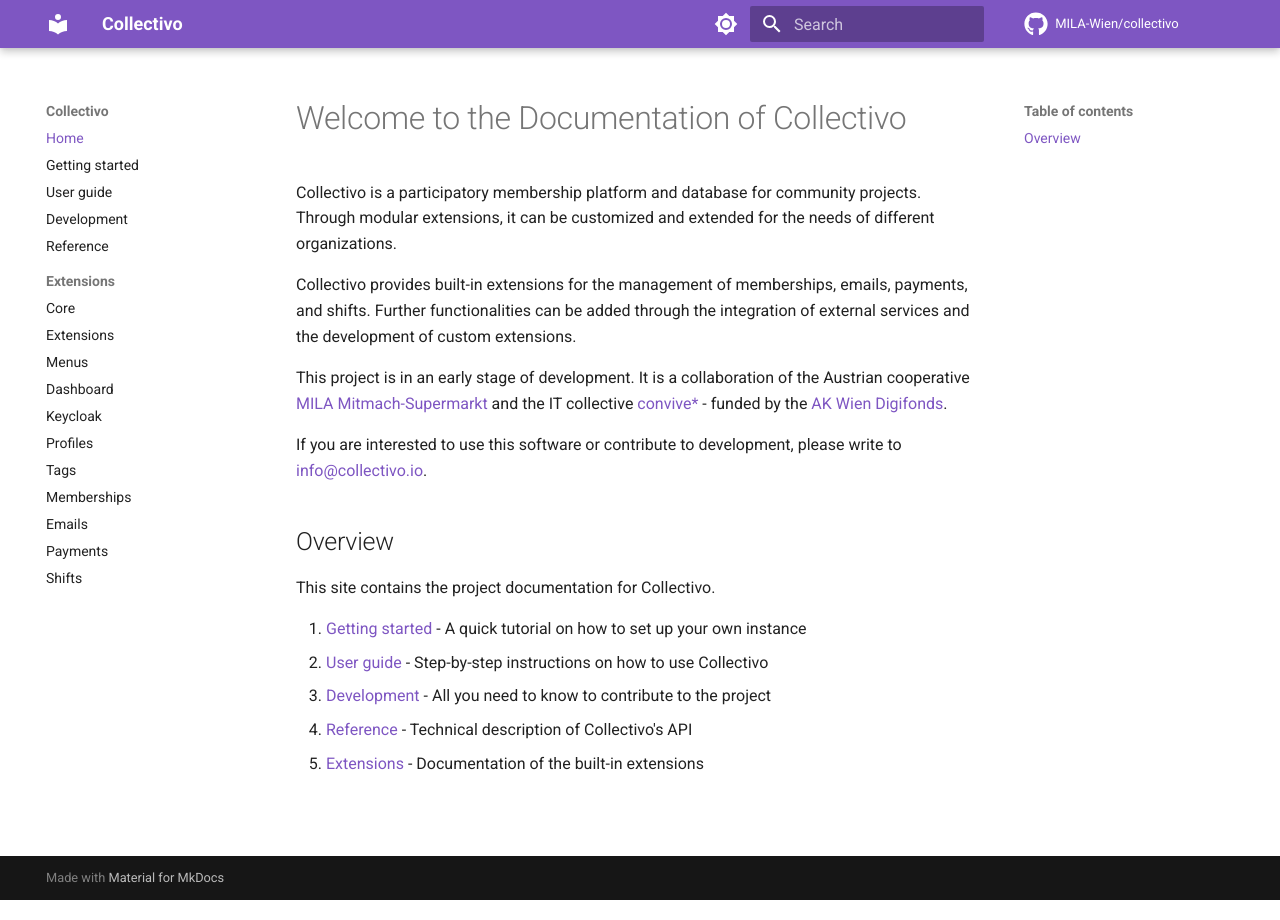
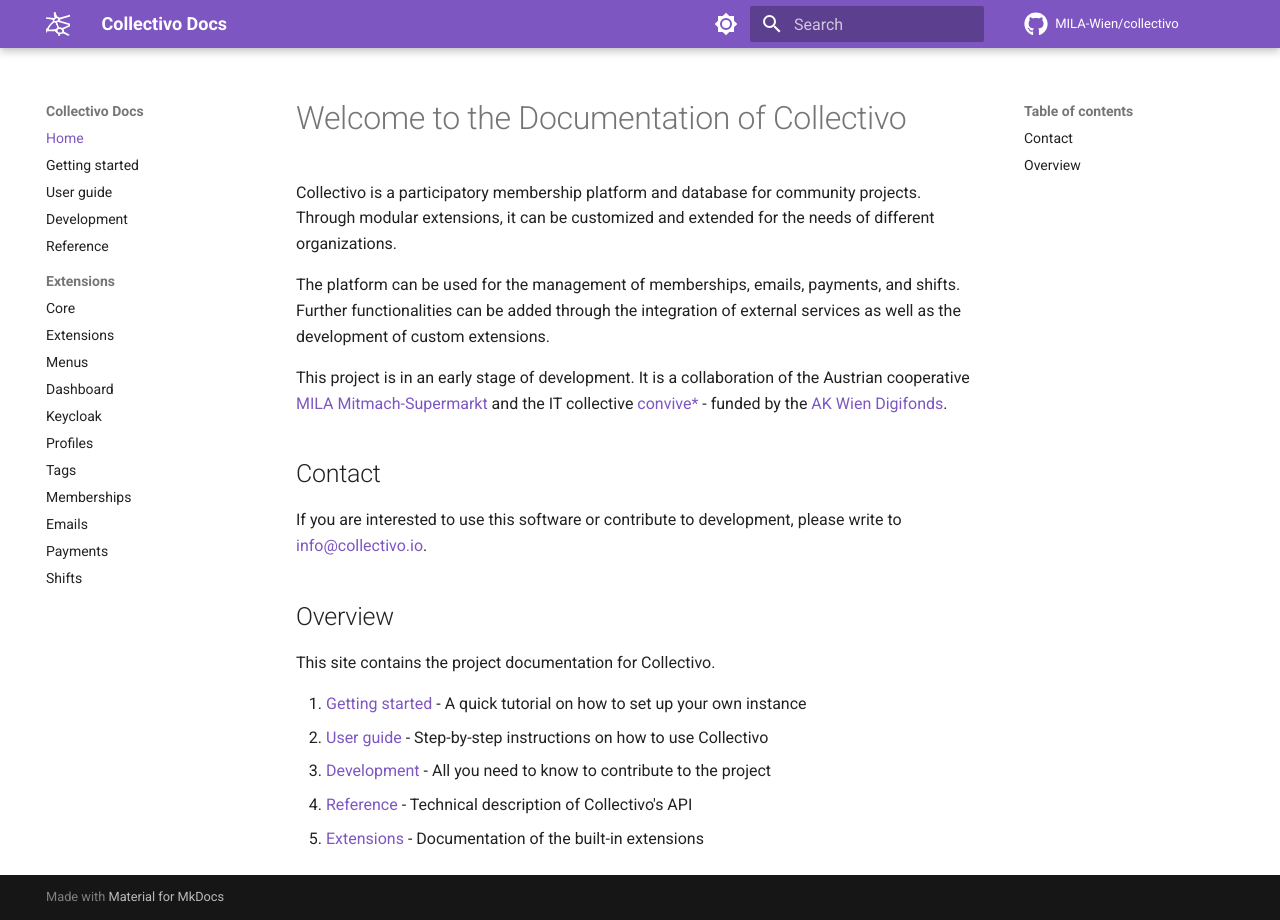
Before and after one commit to christwopointoh/collectivo, an MkDocs documentation site: the page built from docs/index.md, in a window 1280 px wide. Built offline with MkDocs 1.6.1 and Material for MkDocs 9.7.7, drawn with Linux system fonts in a browser that asks for light colours; comment, search, counter and statistics services are not loaded.

Commit message:
Update docs

```diff
--- a/docs/index.md
+++ b/docs/index.md
@@ -2,13 +2,15 @@
 
 Collectivo is a participatory membership platform and database for community projects. Through modular extensions, it can be customized and extended for the needs of different organizations.
 
-Collectivo provides built-in extensions for the management of memberships,
-emails, payments, and shifts. Further functionalities can be added through the integration of external services and the development of custom extensions.
+The platform can be used for the management of memberships,
+emails, payments, and shifts. Further functionalities can be added through the integration of external services as well as the development of custom extensions.
 
 This project is in an early stage of development. It is a collaboration of
 the Austrian cooperative [MILA Mitmach-Supermarkt](https://mila.wien/) and the IT collective
 [convive\*](http://convive.io/) - funded by the
 [AK Wien Digifonds](https://wien.arbeiterkammer.at/digifonds).
+
+## Contact
 
 If you are interested to use this software or contribute to development, please write to [info@collectivo.io](mailto:info@collectivo.io).
 
--- a/mkdocs.yml
+++ b/mkdocs.yml
@@ -1,7 +1,9 @@
-site_name: Collectivo
+site_name: Collectivo Docs
 
 theme:
   name: "material"
+  logo: "assets/collectivo_rgb_icon_white.png"
+  favicon: "assets/favicon.ico"
   icon:
     repo: fontawesome/brands/github
 
```
Also changed, not shown: docs/assets/collectivo_rgb_icon.png (added), docs/assets/collectivo_rgb_icon_white.png (added), docs/assets/favicon.ico (added).
